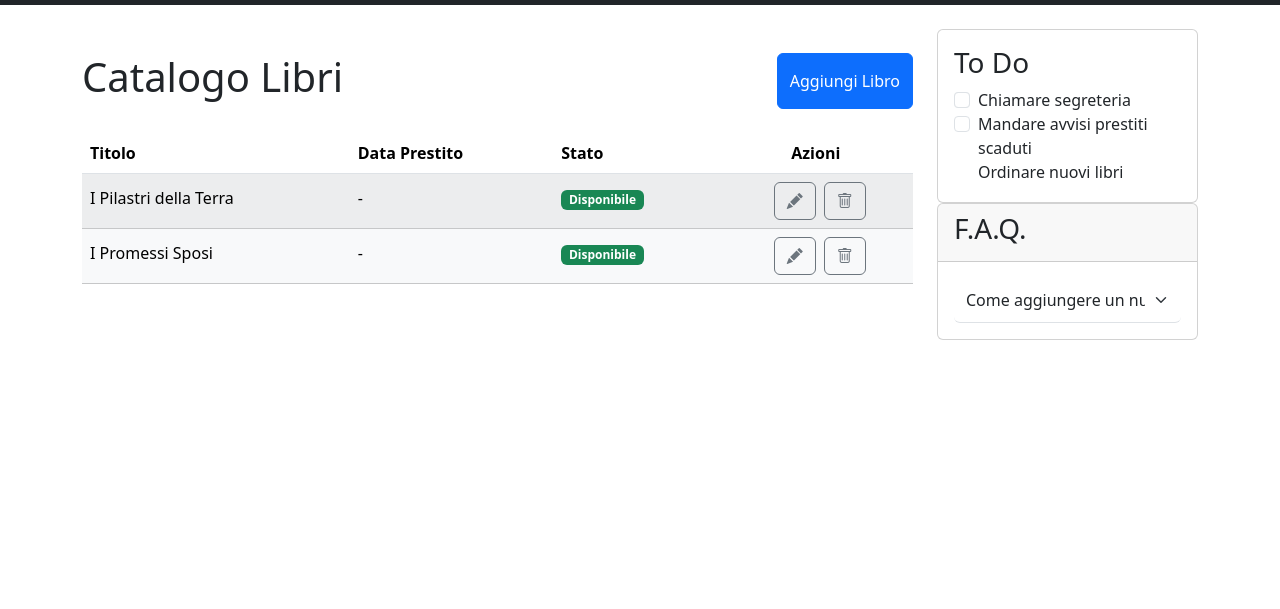
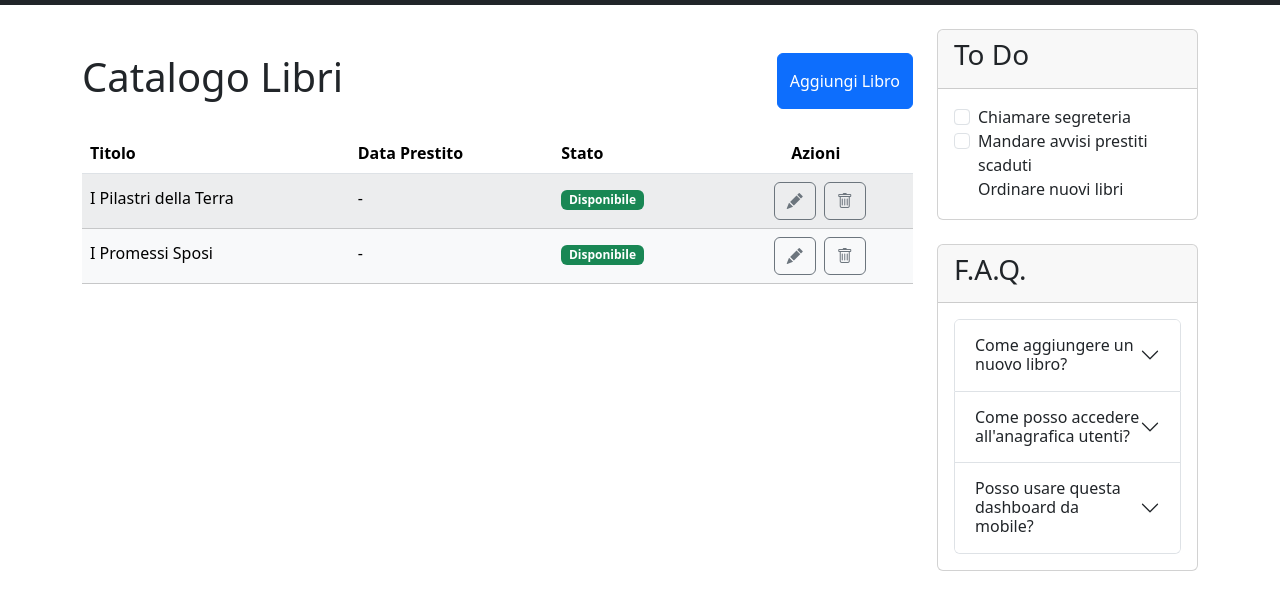
Before and after one commit to Ashyzan/html-css-bootstrap-dashboard, a plain HTML site: page index.html in a window 1280 px wide. Shown: the part 71-680 px from the top of the page. Drawn offline with nearby package versions, Linux system fonts and the light colour scheme.

Commit message:
Collapsed element correction

```diff
--- a/index.html
+++ b/index.html
@@ -100,9 +100,11 @@
 
           <!-- SIDEBAR -->
             <div class="col-lg-3 mt-4">
-              <div class="card">
+              <div class="card mb-4">
+                <div class="card-header">
+                  <h3>To Do</h3>
+                </div>
                 <div class="card-body">
-                  <h3 class="card-title">To Do</h3>
 
                   <div class="form-check">
                     <input class="form-check-input" type="checkbox" value="" id="flexCheckDefault">
@@ -123,19 +125,51 @@
               </div>
 
               <!-- SECONDO ELEMENTO SIDEBAR -->
-              <div class="card">
+              <div class="card mb-4">
                 <div class="card-header">
                   <h3>F.A.Q.</h3>
                 </div>
 
                 <div class="card-body">
 
-                  <select class="form-select border-0 border-bottom lh-lg" aria-label="Default select example">
-                    <option selected>Come aggiungere un nuovo libro</option>
-                    <option value="1">One</option>
-                    <option value="2">Two</option>
-                    <option value="3">Three</option>
-                  </select>
+                  <div class="accordion" id="accordionExample">
+                    <div class="accordion-item">
+                      <h2 class="accordion-header">
+                        <button class="accordion-button collapsed" type="button" data-bs-toggle="collapse" data-bs-target="#collapseOne" aria-expanded="false" aria-controls="collapseOne">
+                          Come aggiungere un nuovo libro?
+                        </button>
+                      </h2>
+                      <div id="collapseOne" class="accordion-collapse collapse" data-bs-parent="#accordionExample">
+                        <div class="accordion-body">
+                          <strong>Risposta 1</strong> Lorem ipsum dolor sit.
+                        </div>
+                      </div>
+                    </div>
+                    <div class="accordion-item">
+                      <h2 class="accordion-header">
+                        <button class="accordion-button collapsed" type="button" data-bs-toggle="collapse" data-bs-target="#collapseTwo" aria-expanded="false" aria-controls="collapseTwo">
+                          Come posso accedere all'anagrafica utenti?
+                        </button>
+                      </h2>
+                      <div id="collapseTwo" class="accordion-collapse collapse" data-bs-parent="#accordionExample">
+                        <div class="accordion-body">
+                          <strong>Risposta 2</strong> Lorem ipsum dolor sit.
+                        </div>
+                      </div>
+                    </div>
+                    <div class="accordion-item">
+                      <h2 class="accordion-header">
+                        <button class="accordion-button collapsed" type="button" data-bs-toggle="collapse" data-bs-target="#collapseThree" aria-expanded="false" aria-controls="collapseThree">
+                          Posso usare questa dashboard da mobile?
+                        </button>
+                      </h2>
+                      <div id="collapseThree" class="accordion-collapse collapse" data-bs-parent="#accordionExample">
+                        <div class="accordion-body">
+                          <strong>Risposta 3</strong> Lorem ipsum dolor sit.
+                        </div>
+                      </div>
+                    </div>
+                  </div>
 
                 </div>
               </div>
```
